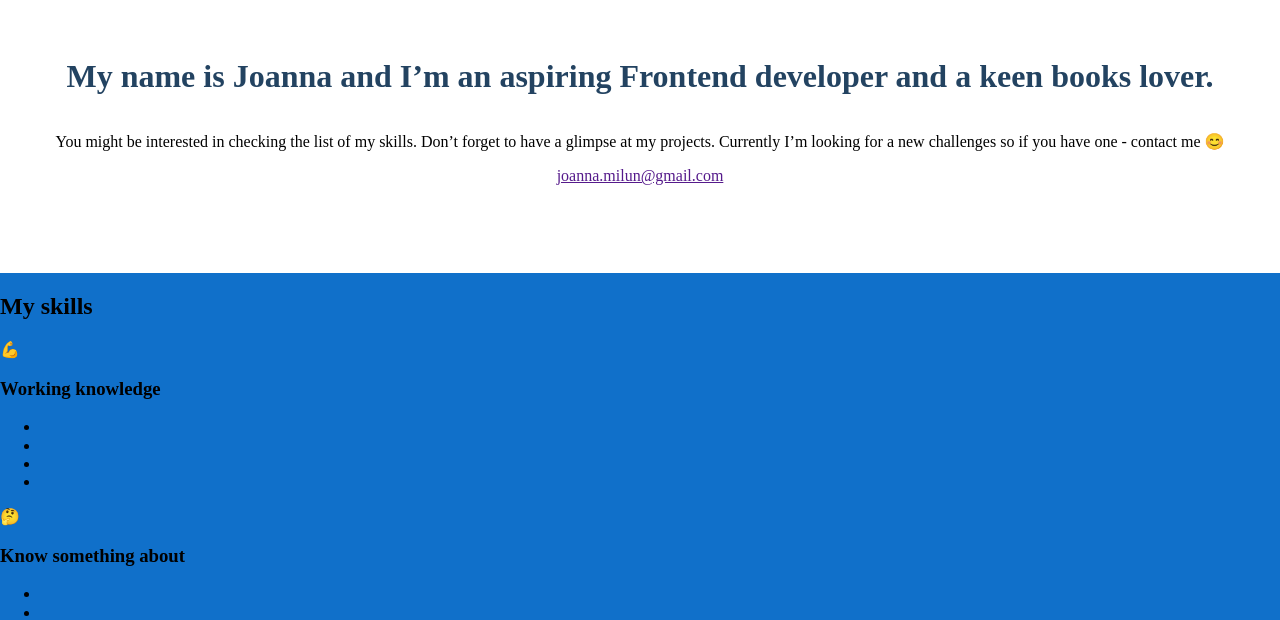
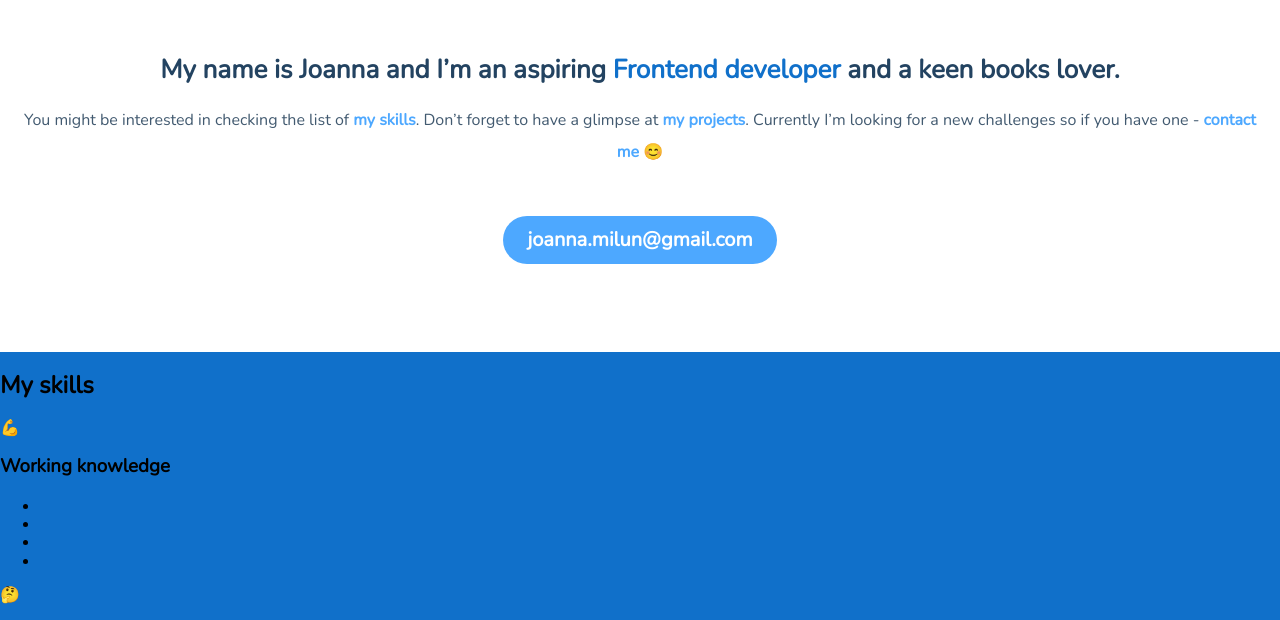
Before and after one commit to joannaMakarewicz/portfolio, a website built with webpack: page src/pages/index.html in a window 1280 px wide. Shown: the part 163-783 px from the top of the page. Built offline with nearby package versions, Linux system fonts and the light colour scheme.

Commit message:
header section styles added

```diff
--- a/src/pages/index.html
+++ b/src/pages/index.html
@@ -27,8 +27,8 @@
       <header class="header">
         <section class="header__main">
        <img class="header__photo" src="../assets/img/joanna-makarewicz.jpg" alt="Joanna Makarewicz's photography">
-        <h1 class="header__heading">My name is Joanna and I’m an aspiring Frontend developer and a keen books lover.  </h1>
-        <p class="header__content">You might be interested in checking the list of my skills. Don’t forget to  have a glimpse at my projects. Currently I’m looking for a new challenges so if you have one - contact me 😊</p>
+        <h1 class="header__heading">My name is Joanna and I’m an aspiring <span class="header__special">Frontend developer</span> and a keen books lover.  </h1>
+        <p class="header__content">You might be interested in checking the list of <span class="header__special2">my skills</span>. Don’t forget to  have a glimpse at <span class="header__special2">my projects</span>. Currently I’m looking for a new challenges so if you have one - <span class="header__special2">contact me </span>😊</p>
         <a class="header__link" href="">joanna.milun@gmail.com</a>
         </section>
       </header>
--- a/src/scss/main.scss
+++ b/src/scss/main.scss
@@ -2,6 +2,8 @@
 
 @import "_variables";
 @import "modules/hello.scss";
+
+@import url('https://fonts.googleapis.com/css2?family=Nunito&family=Roboto+Mono&display=swap');
 
 @mixin mobile-header-100 {
   font-weight: 700;
@@ -26,21 +28,50 @@
   font-size: 16px;
   line-height: 32px;
 }
-
+@mixin text-bold {
+  font-weight: 700;
+  font-size: 20px;
+  line-height: 40px;
+}
 @mixin mobile-console {
   font-weight: 400;
   font-size: 13px;
   line-height: 24px;
 }
 
+body {
+  font-family: 'Nunito', sans-serif;
+}
+
+.header__content {
+  @include mobile-text();
+  color: #425A70;
+  margin:0 0 48px 0;
+  text-align:center;
+}
+
 .header__heading {
+  @include mobile-header-200();
   color: #234361;
+  text-align:center;
+}
+
+.header__link {
+  @include text-bold();
+  background: #4DA8FF;
+  border-radius: 64px;
+  color:white;
+  padding: 4px 24px;
+  text-decoration: none;
+  text-align: center;
+
 }
 .header__main {
   align-items: center;
   display:flex;
   flex-direction:column;
   margin: 64px 16px 88px 16px;
+  min-width:288px;
 }
 
 .header__photo {
@@ -50,6 +81,15 @@ border-radius:50%;
 margin-bottom:40px;
 }
 
+.header__special {
+  color: #1070CA;
+}
+
+.header__special2 {
+  @include mobile-text-bold();
+  color:#4DA8FF;
+}
+
 .skills {
   background:#1070CA;
   display:grid;
```
Also changed, not shown: 1 other file.
